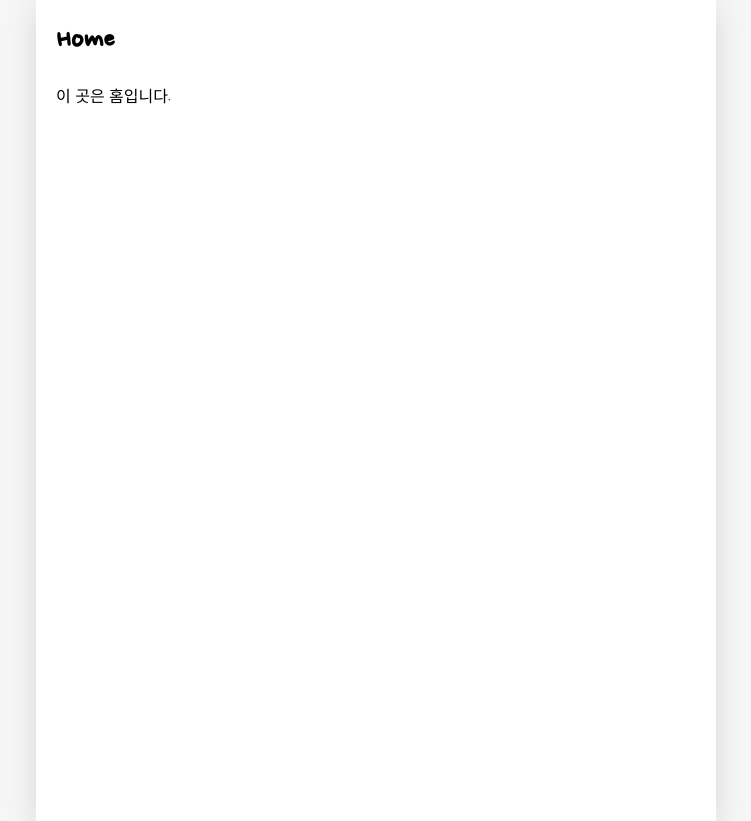
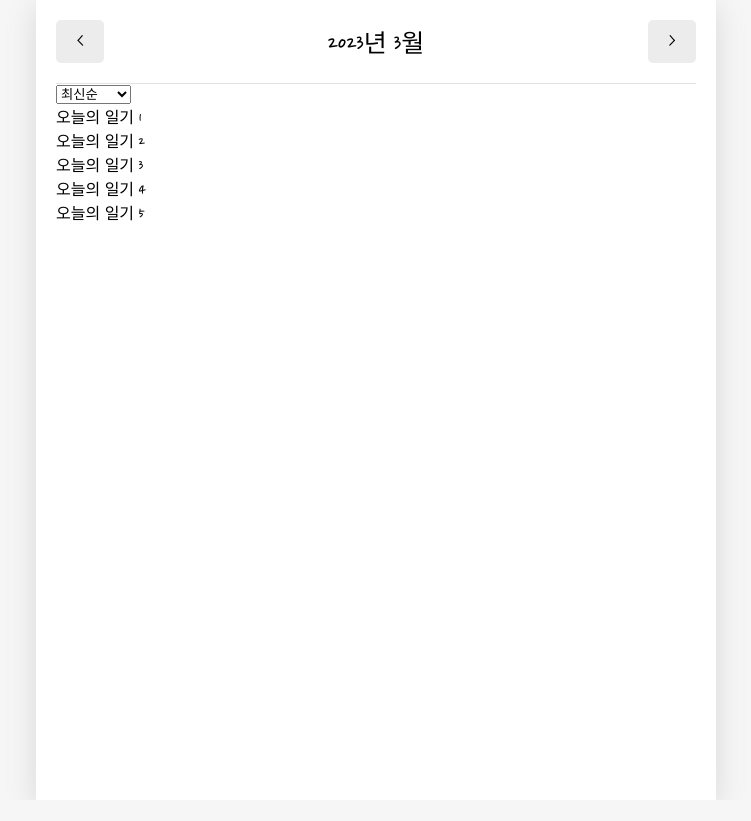
Before and after one commit to Yoo-uijin/EMOTION-DIARY, a React (Create React App) app: page / in a window 1280 px wide. Shown: the whole page, without its empty margins (264-1015 px from the left). After the commit the page ends 800 px from the top, so only its background shows below. Built offline with nearby package versions, Linux system fonts and the light colour scheme; a web font is replaced by a local one.

Commit message:
page implementation

```diff
--- a/src/App.js
+++ b/src/App.js
@@ -37,8 +37,16 @@
 export const DiaryStateContext = React.createContext();
 export const DiaryDispatchContext = React.createContext();
 
+const dummyData = [
+  { id: 1, emotion: 1, content: "오늘의 일기 1", date: 1679697161608 },
+  { id: 2, emotion: 2, content: "오늘의 일기 2", date: 1679697161609 },
+  { id: 3, emotion: 3, content: "오늘의 일기 3", date: 1679697161610 },
+  { id: 4, emotion: 4, content: "오늘의 일기 4", date: 1679697161611 },
+  { id: 5, emotion: 5, content: "오늘의 일기 5", date: 1679697161612 },
+];
+
 function App() {
-  const [data, dispatch] = useReducer(reducer, []);
+  const [data, dispatch] = useReducer(reducer, dummyData);
 
   const dataId = useRef(0);
   // CREATE
--- /dev/null
+++ b/src/components/DiaryList.js
@@ -0,0 +1,39 @@
+import React, { useState } from "react";
+
+const sortOptionList = [
+  { value: "latest", name: "최신순" },
+  { value: "oldest", name: "오래된 순" },
+];
+
+const ControlMenu = ({ value, onChange, optionList }) => {
+  return (
+    <select value={value} onChange={(e) => onChange(e.target.value)}>
+      {optionList.map((it, idx) => (
+        <option key={idx} value={it.value}>
+          {it.name}
+        </option>
+      ))}
+    </select>
+  );
+};
+
+const DiaryList = ({ diaryList }) => {
+  const [sortType, setSortType] = useState("latest");
+
+  return (
+    <div>
+      <ControlMenu
+        value={sortType}
+        onChange={setSortType}
+        optionList={sortOptionList}
+      />
+      {diaryList.map((it) => (
+        <div key={it.id}>{it.content}</div>
+      ))}
+    </div>
+  );
+};
+
+DiaryList.defaultProps = { diaryList: [] };
+
+export default DiaryList;
--- a/src/pages/Home.js
+++ b/src/pages/Home.js
@@ -1,10 +1,61 @@
-import React from "react";
+import React, { useContext, useEffect, useState } from "react";
+import { DiaryStateContext } from "../App";
+
+import MyHeader from "./../components/MyHeader";
+import MyButton from "../components/MyButton";
+import DiaryList from "../components/DiaryList";
 
 const Home = () => {
+  const diaryList = useContext(DiaryStateContext);
+  const [data, setData] = useState([]);
+
+  const [curDate, setCurDate] = useState(new Date());
+  const headText = `${curDate.getFullYear()}년 ${curDate.getMonth() + 1}월`;
+
+  useEffect(() => {
+    if (diaryList.length >= 1) {
+      const firstDay = new Date(
+        curDate.getFullYear(),
+        curDate.getMonth(),
+        1
+      ).getTime();
+
+      const lastDay = new Date(
+        curDate.getFullYear(),
+        curDate.getMonth() + 1,
+        0
+      ).getTime();
+
+      setData(
+        diaryList.filter((it) => firstDay <= it.date && it.date <= lastDay)
+      );
+    }
+  }, [diaryList, curDate]);
+
+  useEffect(() => {
+    console.log(data);
+  }, [data]);
+
+  const increaseMonth = () => {
+    setCurDate(
+      new Date(curDate.getFullYear(), curDate.getMonth() + 1, curDate.getDate())
+    );
+  };
+
+  const decreaseMonth = () => {
+    setCurDate(
+      new Date(curDate.getFullYear(), curDate.getMonth() - 1, curDate.getDate())
+    );
+  };
+
   return (
     <div>
-      <h1>Home</h1>
-      <p>이 곳은 홈입니다.</p>
+      <MyHeader
+        headText={headText}
+        leftChild={<MyButton text={"<"} onClick={decreaseMonth} />}
+        rightChild={<MyButton text={">"} onClick={increaseMonth} />}
+      />
+      <DiaryList diaryList={data} />
     </div>
   );
 };
```
